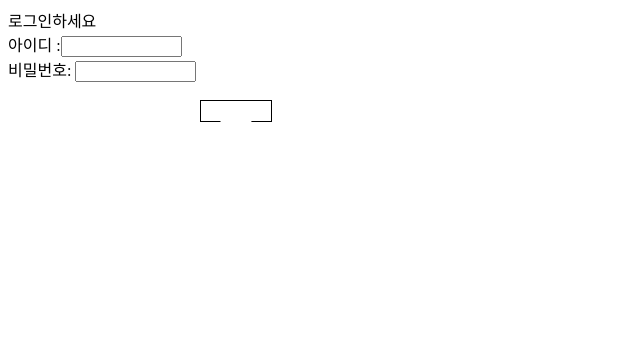
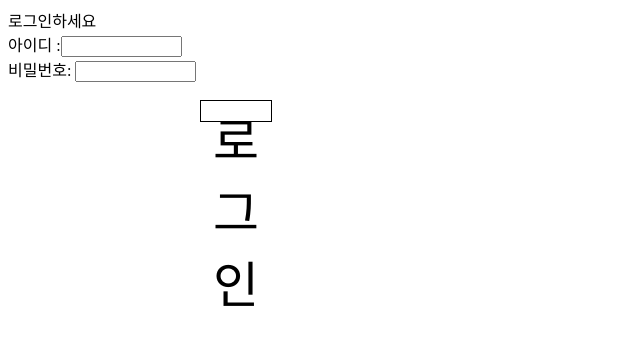
Before and after one commit to evansbill/Mobile_prototype, a plain HTML site: page index.html in a window 1280 px wide. Shown: the whole page, without its empty margins (0-640 px from the left). Drawn offline with Linux system fonts and the light colour scheme.

Commit message:
Update index.html

```diff
--- a/index.html
+++ b/index.html
@@ -22,7 +22,7 @@
  비밀번호: <input type = "password" name = "pwd" size = "12" value = ""><br/>
  </form>
 
-       <a href="first1.html"><div class="buttons" style="width: 70px; height: 20px; color: white; top: 100px; left: 200px">로그인</div></a>
+       <a href="first1.html"><div class="buttons" style="width: 70px; height: 20px; color: black; top: 100px; left: 200px">로그인</div></a>
  </body>
 
  </html>
```
